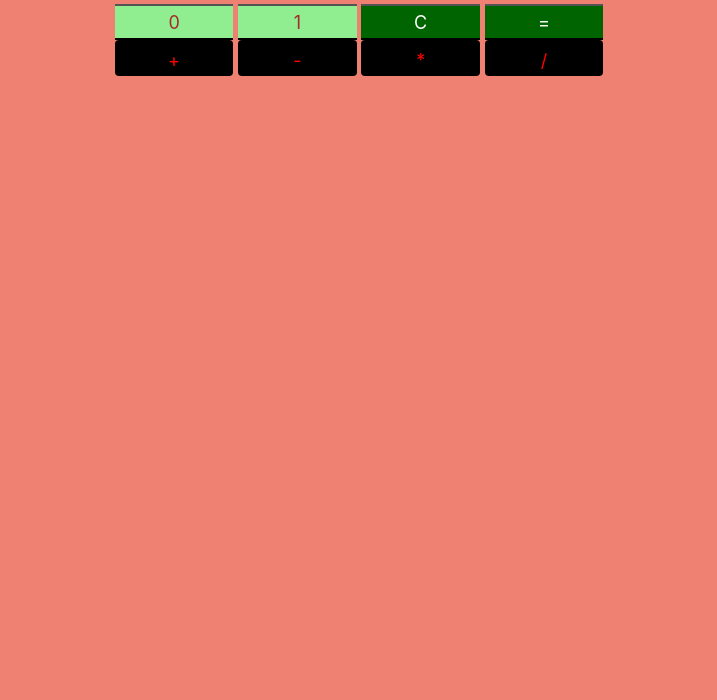
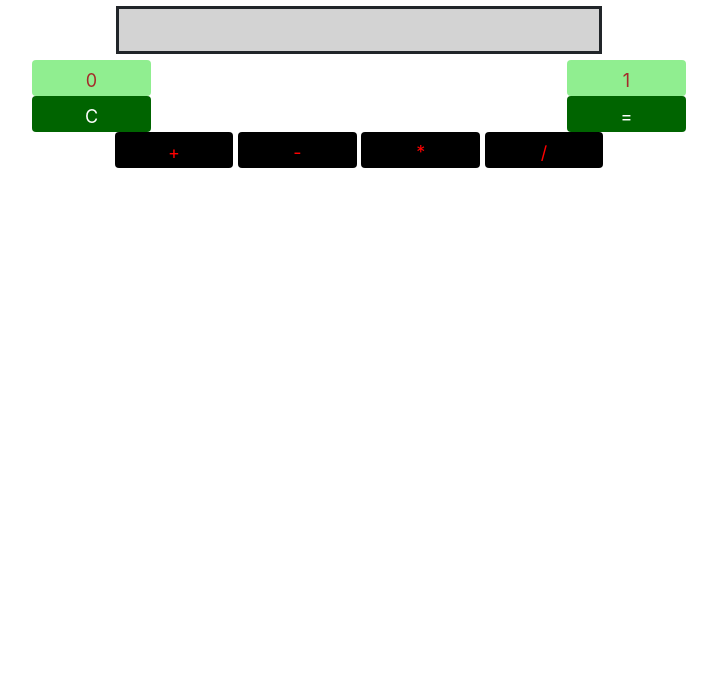
Before and after one commit to mahaking51/bincalculator, a plain HTML site: page index.html in a window 1280 px wide. Shown: the part 100-800 px from the top of the page, without its empty margins (281-998 px from the left). Drawn offline with nearby package versions, Linux system fonts and the light colour scheme.

Commit message:
Add files via upload

```diff
--- a/index.css
+++ b/index.css
@@ -1,6 +1,6 @@
 
 body{
-  background-color: #ef8172;
+text-align: center;
 }
 .btn{
   background-color: black;
--- a/index.html
+++ b/index.html
@@ -8,18 +8,26 @@
 
   </head>
   <body>
-
+    <h1>Binary calculator</h1>
     <div class="container">
 
         <div class="screen">
         </div>
+    <div class="row">
+      <div class="col-sm-6">
+        <button type="button" class="zero btin btn">0</button>
+      </div>
+      <div class="col-sm-6">
+        <button type="button" class="one btin btn">1</button>
+      </div>
+      <div class="col-sm-6">
+        <button type="button" class="allclear btout btn">C</button>
+      </div>
+      <div class="col-sm-6">
+        <button type="button" class="solution btout btn">=</button>
+      </div>
+    </div>
 
-      <div class="">
-        <button type="button" class="zero btin">0</button>
-        <button type="button" class="one btin">1</button>
-        <button type="button" class="allclear btout">C</button>
-        <button type="button" class="solution btout">=</button>
-      </div>
 
       <div class="">
         <button type="button" class="add btn">+</button>
--- a/index.js
+++ b/index.js
@@ -96,6 +96,8 @@ function answer(decNumber1,decNumber2){
     case '/':
       ans=decNumber1/decNumber2;
       break;
+    default:
+    ans =decNumber1+decNumber2;
   }
   return ans;
 }
@@ -109,6 +111,7 @@ $('.solution').on('click',function(){
   }
   $('.screen').text(sol);
   var tex=$('.screen').text();
+  op=false;
   enteredNumbers1=[];
   enteredNumbers2=[];
   for (i=0;i<tex.length;i++){
```
